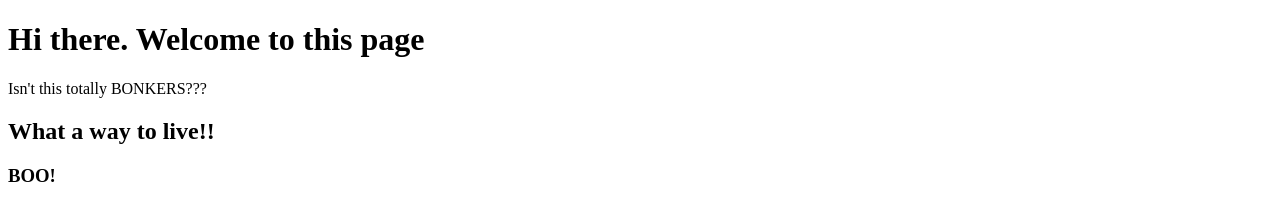
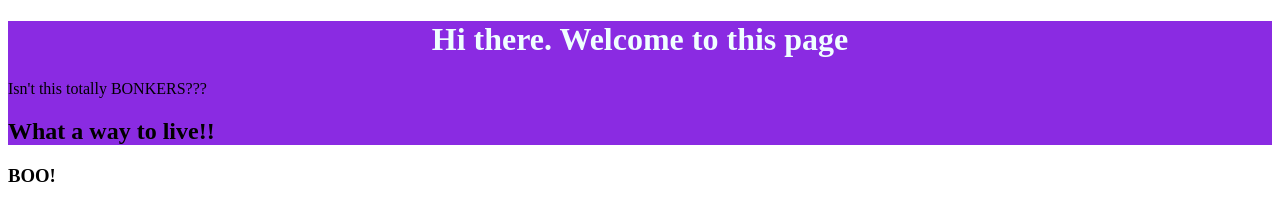
Before and after one commit to Jess21Speed/gitlearn, a plain HTML site: page index.html in a window 1280 px wide. Drawn offline with Linux system fonts and the light colour scheme.

Commit message:
linked stylesheet into index and editted stylesheet

```diff
--- a/index.html
+++ b/index.html
@@ -5,6 +5,7 @@
     <meta http-equiv="X-UA-Compatible" content="IE=edge">
     <meta name="viewport" content="width=device-width, initial-scale=1.0">
     <title>Hello</title>
+    <link rel="stylesheet" href="styles.css">
 </head>
 <body>
     <header>
--- a/styles.css
+++ b/styles.css
@@ -1,5 +1,5 @@
-body {
-    color:blueviolet;
+header {
+    background-color:blueviolet;
 }
 h1{
     color:azure;
```
